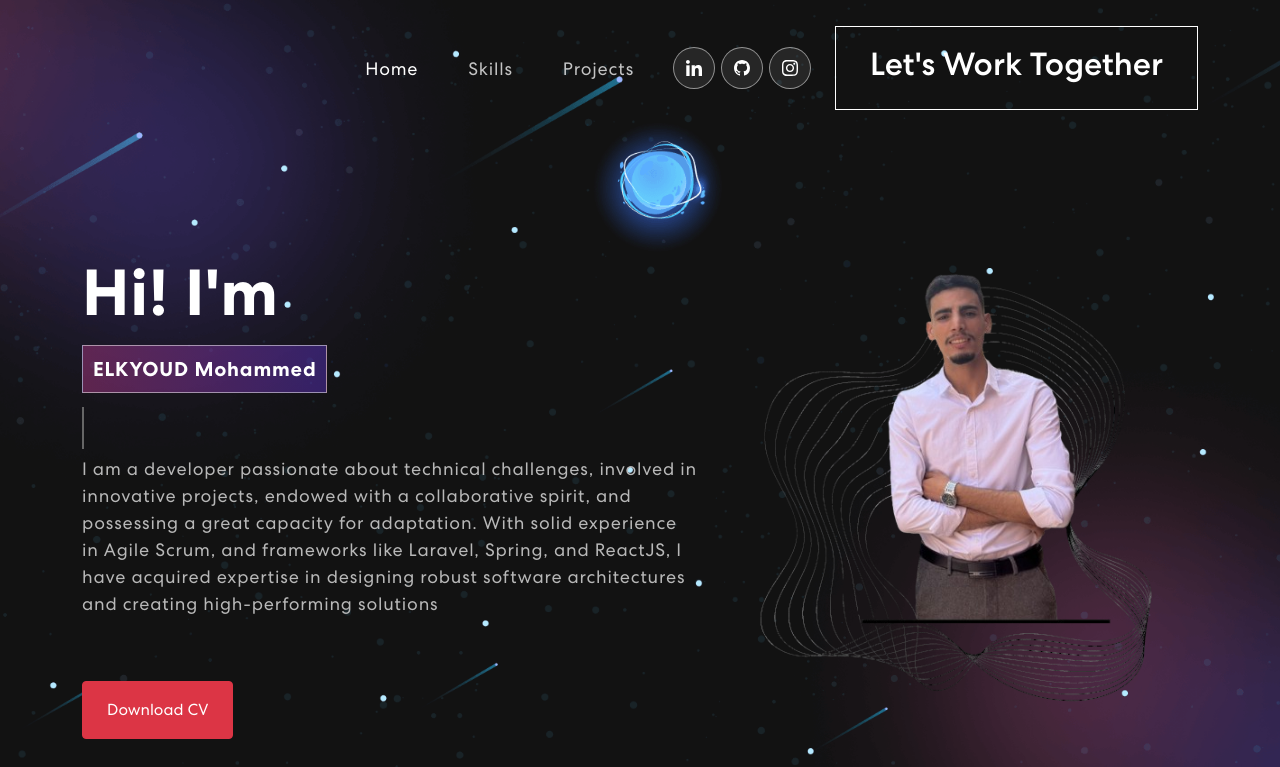
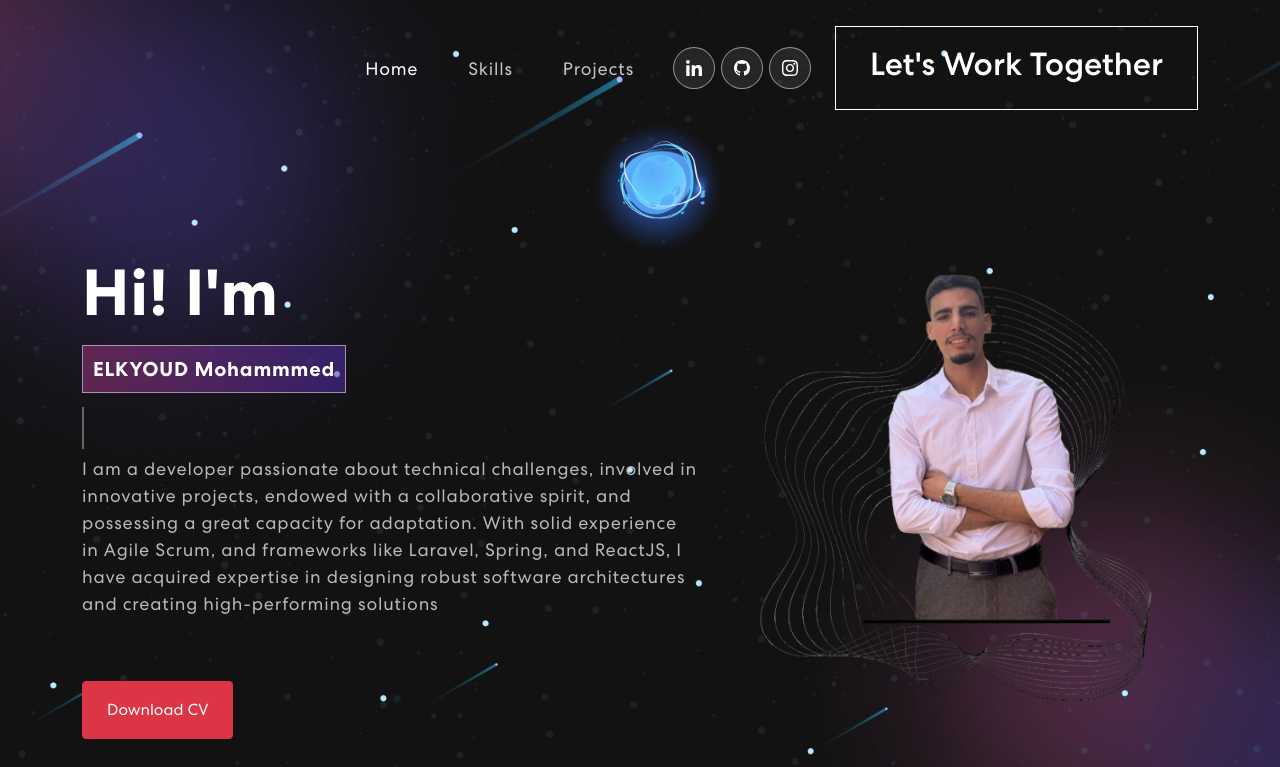
Before and after one commit to mohammed-elkyoud/portfolio, a React (Create React App) app: page / in a window 1280 px wide. Shown: the top 767 px of the page. Built offline with nearby package versions, Linux system fonts and the light colour scheme; no server answers.

Commit message:
Add Name

```diff
--- a/src/components/Banner.js
+++ b/src/components/Banner.js
@@ -48,7 +48,7 @@ export const Banner = () => {
               {({ isVisible }) =>
                 <div className={isVisible ? "animate__animated animate__fadeIn" : ""}>
                   <h1>Hi! I'm </h1>
-                  <span className="tagline">ELKYOUD Mohammed</span>
+                  <span className="tagline">ELKYOUD Mohammmed</span>
                   <h2>
   <span className="txt-rotate" data-rotate='["Full-stack Developer (Laravel)", "Full-stack Developer (WordPress)", "Apps Developer"]' data-period="2000">
     <span className="wrap" />
```
